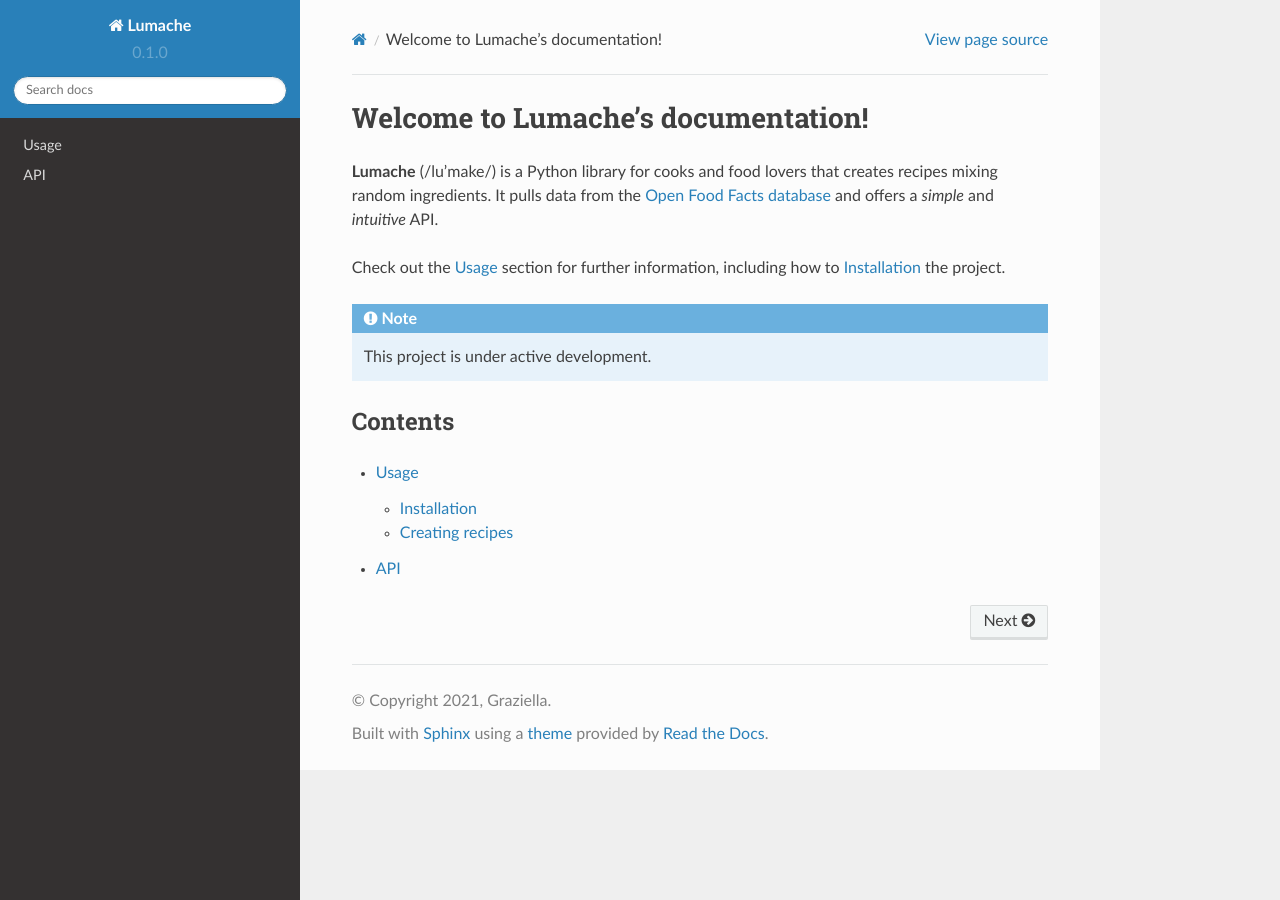
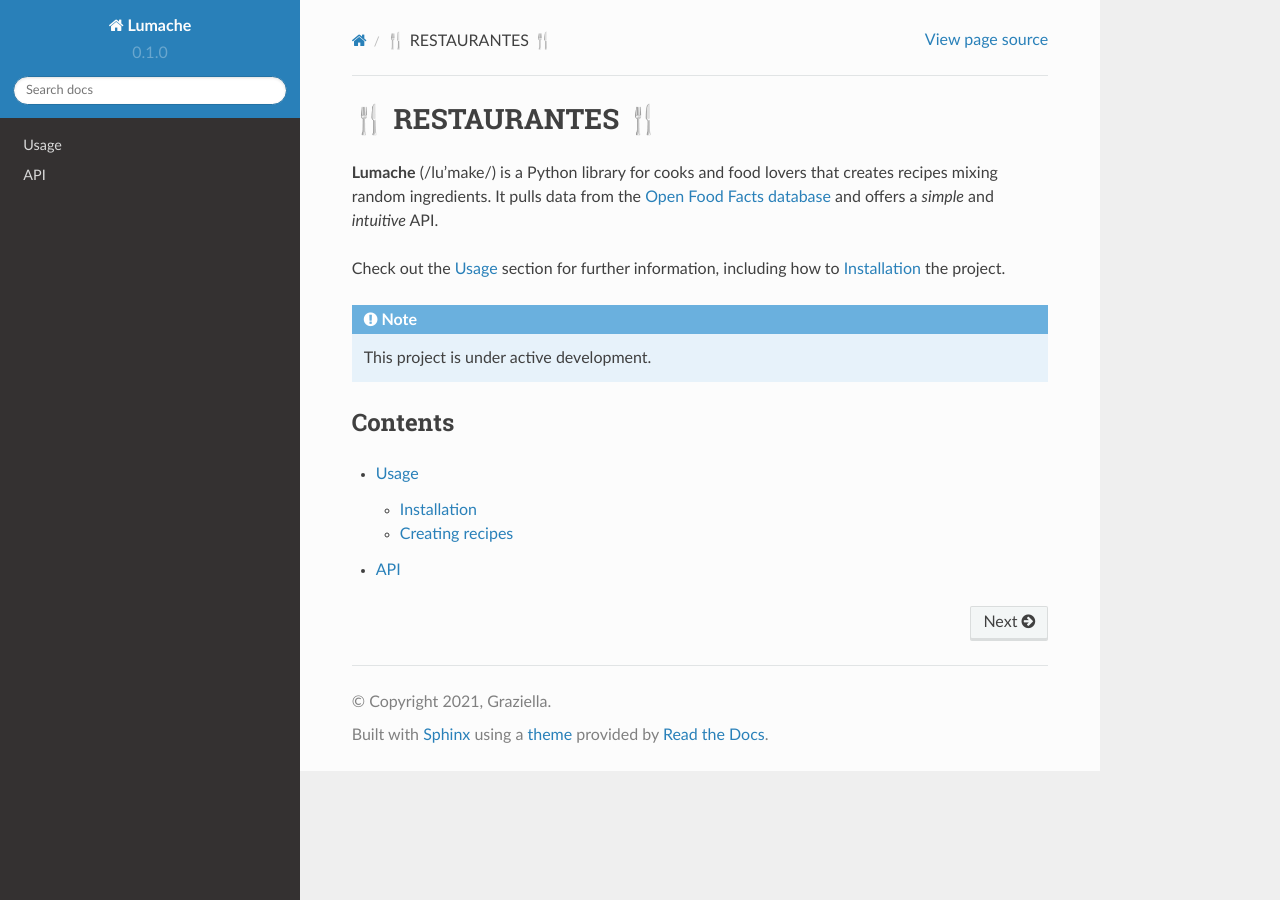
Before and after one commit to jtpau/example_template, a Sphinx documentation site: the page built from docs/source/index.rst, in a window 1280 px wide. Built offline with Sphinx 7.4.7 and the Read the Docs theme 2.0.0, drawn with Linux system fonts in a browser that asks for light colours.

Commit message:
Update index.rst

```diff
--- a/docs/source/index.rst
+++ b/docs/source/index.rst
@@ -1,4 +1,5 @@
-Welcome to Lumache's documentation!
+===================================
+🍴   RESTAURANTES   🍴
 ===================================
 
 **Lumache** (/lu'make/) is a Python library for cooks and food lovers
```
